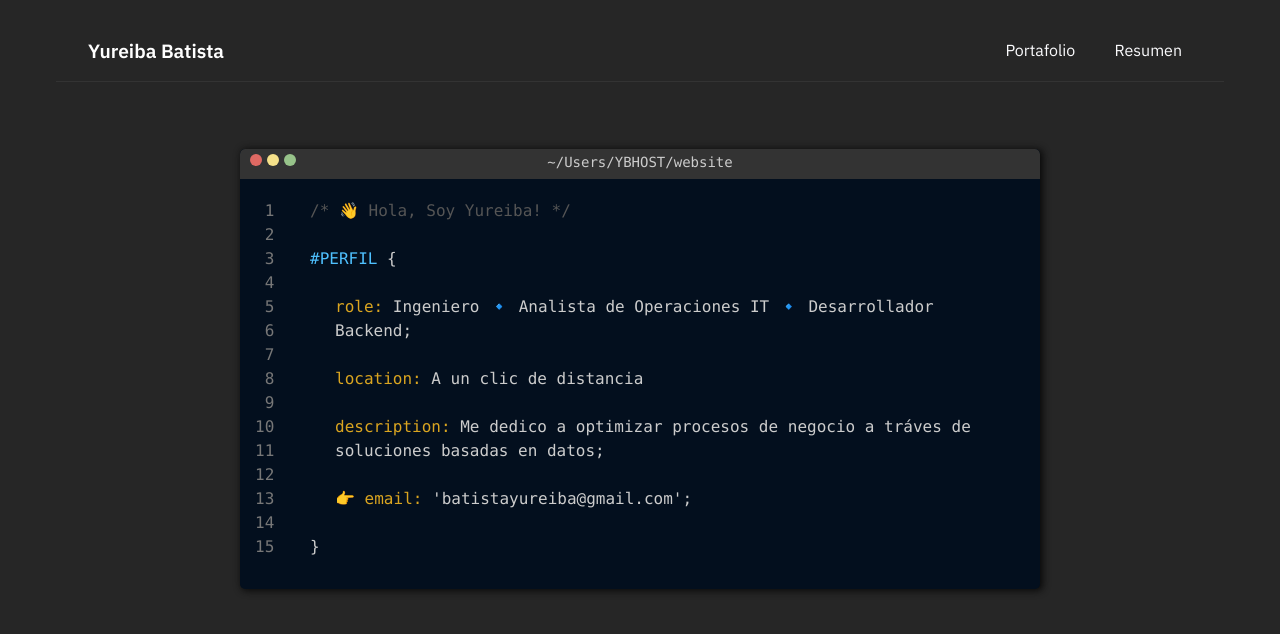
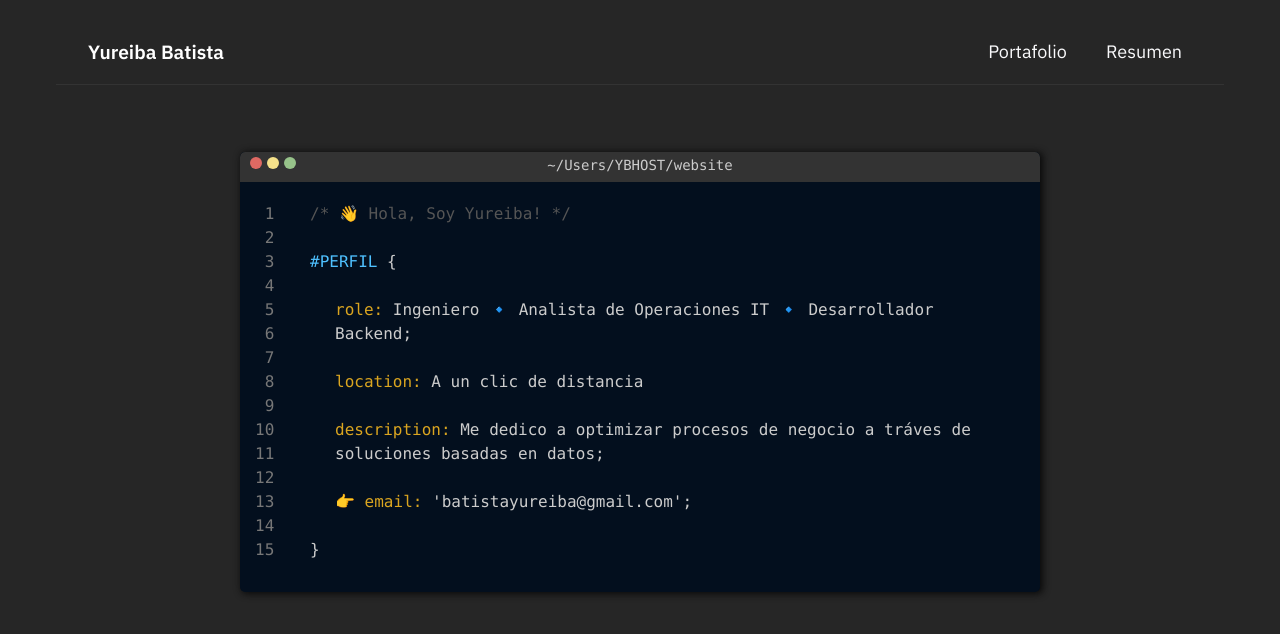
Before and after one commit to batistayureiba/batistayureiba.github.io, a Jekyll site: the page built from index.md, in a window 1280 px wide. Shown: the top 634 px of the page. Built offline with Jekyll 4.4.1, drawn with Linux system fonts in a browser that asks for light colours.

Commit message:
Update combined.css

```diff
--- a/assets/css/combined.css
+++ b/assets/css/combined.css
@@ -56,7 +56,7 @@ body {
   color: #fafafc;
   text-decoration: none;
   font-weight: 400;
-  font-sixe: 18px;
+  font-size: 18px;
   padding: 5px 10px;
   transition: color 0.3s ease;
 }
```
